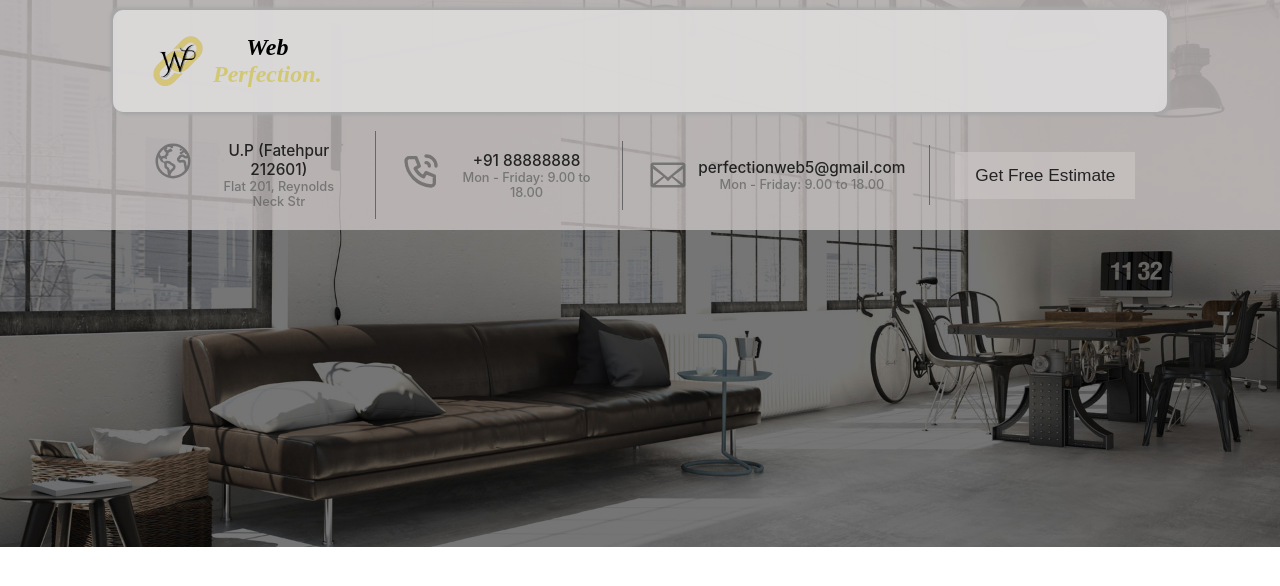
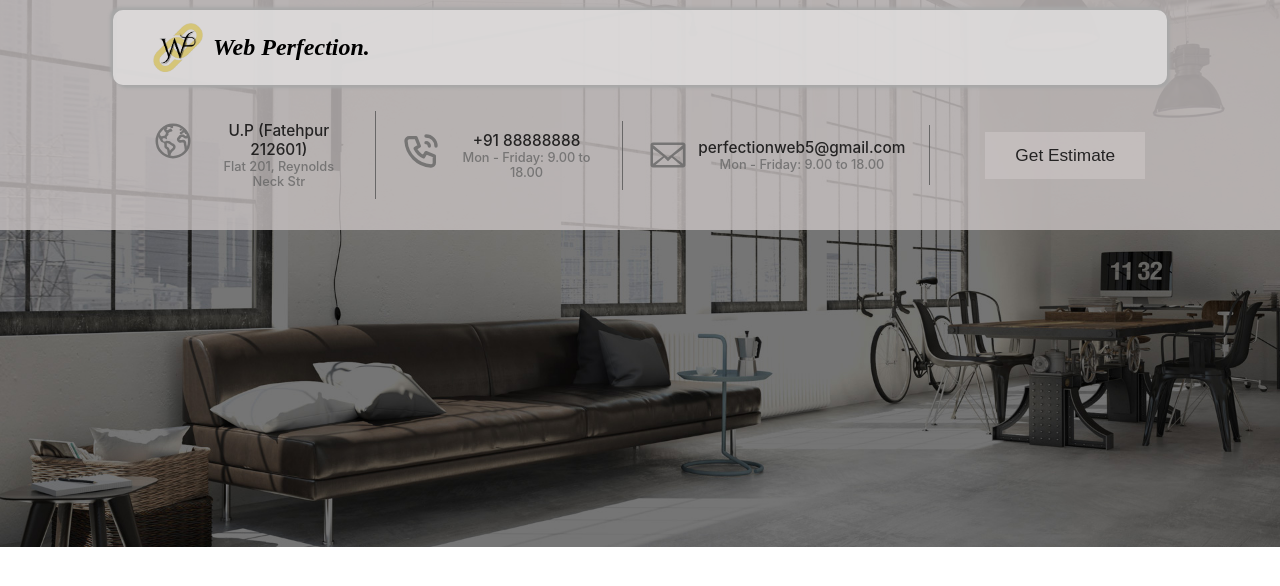
Before and after one commit to WebPerfection/Narayani-Interiors, a React (Create React App) app in the folder narayani/: page / in a window 1280 px wide. Shown: the top 586 px of the page. Built offline with nearby package versions, Linux system fonts and the light colour scheme.

Commit message:
sec-nave

```diff
--- a/narayani/src/Navbar/Navbar.css
+++ b/narayani/src/Navbar/Navbar.css
@@ -33,9 +33,9 @@
   -webkit-backdrop-filter: blur(8px);
 }
 .estimate-bt{
-    padding: 13px 20px;
+    padding: 13px 30px;
     background-color: rgba(203, 197, 197, 0.832);
-
+    margin-left: 30px;
     font-size: 1.35vw;
     transition: 1s;
 }
@@ -51,7 +51,7 @@
 /* Contact Nav */
 .sec-Nav {
   position: relative;
-  top: 60px;
+  top: 40px;
   width: 80%;
   transition: 1s;
 }
@@ -158,6 +158,7 @@
   }
 }
 @media screen and (max-width: 900px) and (min-width: 651px) {
+
   .sec-Nav {
     top: 25px;
     width: 100%;
@@ -170,6 +171,11 @@
     height: 150px;
     transition: 1s;
   }
+}
+@media screen and (max-width: 1100px) and (min-width: 900px){
+    .small-screen{
+        display: none;
+    }
 }
 .sec-Nav h1,
 h2,
@@ -184,10 +190,7 @@ h5 {
   flex-direction: column;
 }
 
-span {
-  display: flex;
-  align-items: center;
-}
+
 
 /* .Img-div>div{
     margin-left: -10px;
@@ -294,7 +297,7 @@ span {
 }
 .ul {
   position: absolute;
-  top: 90px;
+  top: 70px;
   width: 150px;
   text-align: none;
   margin-left: -27px;
@@ -517,4 +520,10 @@ button {
   .vis {
     display: none;
   }
+
 }
+@media only screen and (min-width:1101px){
+    .small-screen,.mid-screen{
+        display: none;
+      }
+}
--- a/narayani/src/Navbar/Navbar.js
+++ b/narayani/src/Navbar/Navbar.js
@@ -72,16 +72,19 @@ export default function Navbar() {
         <div className={isScrolled ? "blur" : "Container"}>
           <div className="Img-div">
             <img src={web} />
-            <div>
+            <div className="Flex">
               <h3>
                 <em>Web </em>
-                <span>
-                  <em>Perfection.</em>
-                </span>
+                <em>Perfection.</em>
+
               </h3>
               {/* <p>Perfection is in our code.</p> */}
             </div>
           </div>
+
+          <div className="Flex">
+          <button className="estimate-bt small-screen">Get Estimate</button>
+
           {ham ? (
             <div className="h21">
               <button
@@ -110,8 +113,10 @@ export default function Navbar() {
               </button>
             </div>
           )}
+          </div>
 
           <div className="Button-div">
+          <button className="estimate-bt mid-screen">Get Estimate</button>
             <div
               onMouseEnter={handleMouseEnter}
               onMouseLeave={handleMouseLeave}
@@ -200,7 +205,7 @@ export default function Navbar() {
             >
               <ImWhatsapp />
             </h1> */}
-            <button className="estimate-bt">Get Free Estimate</button>
+            <button className="estimate-bt">Get Estimate</button>
           </div>
         </div>
       </div>
```
